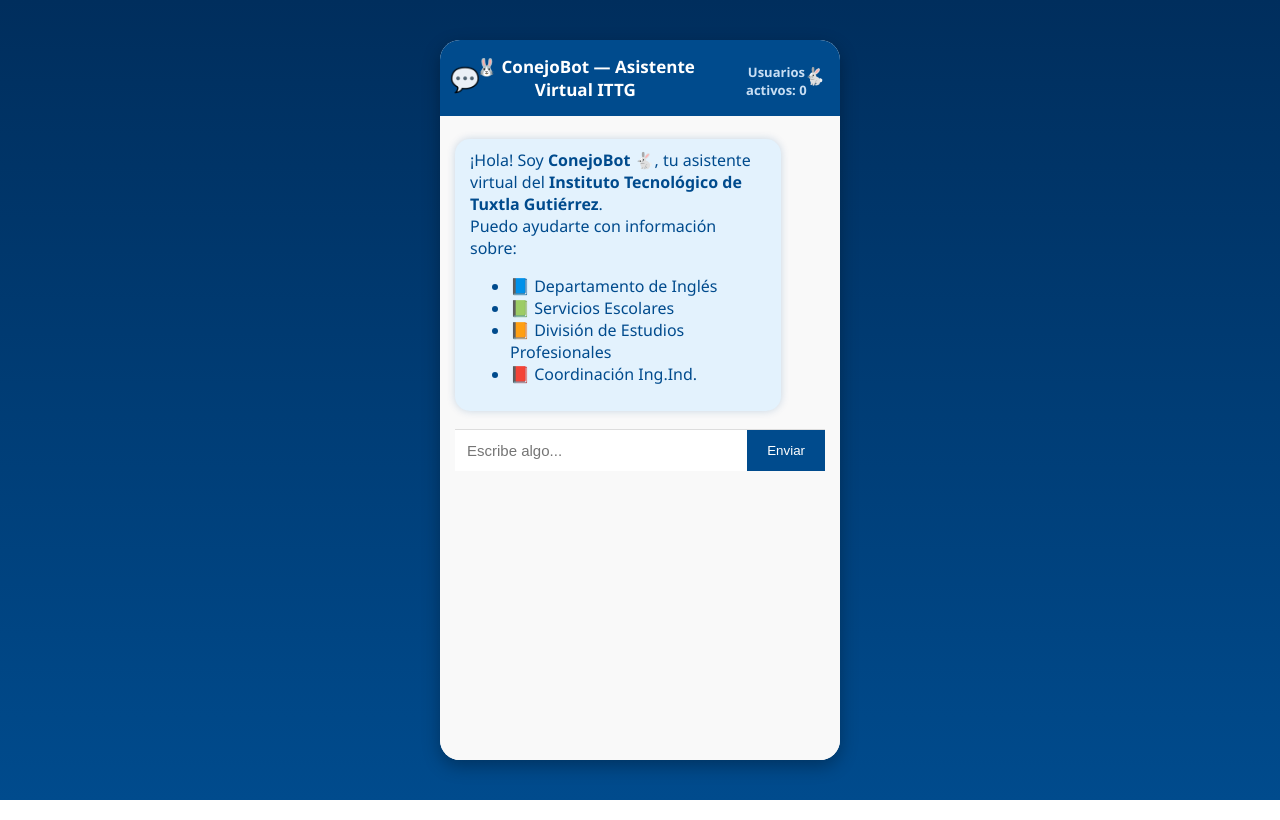
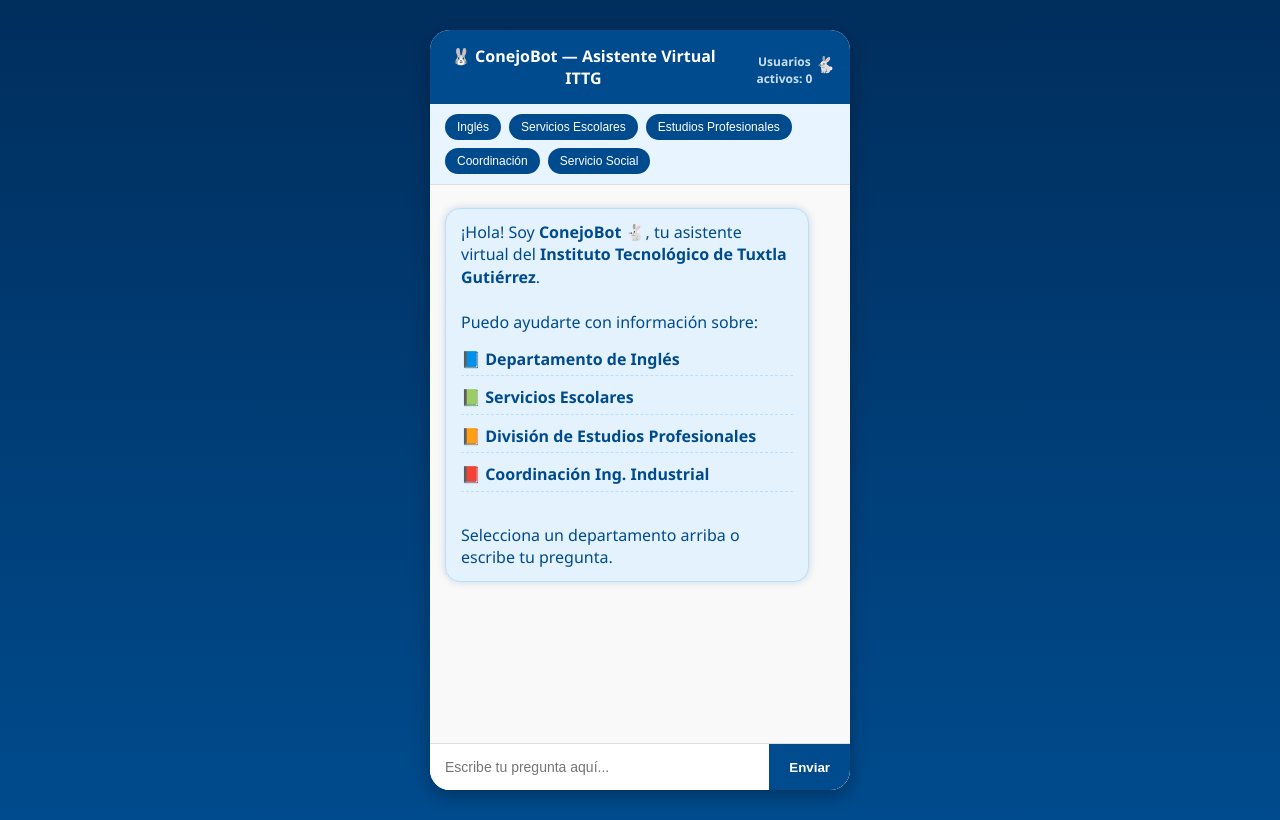
Before and after one commit to 6061jaqueline4002-bot/ConejoBott, a Flask app: page / in a window 1280 px wide. Run offline with Flask 3, Linux system fonts and the light colour scheme.

Commit message:
Update index.html

```diff
--- a/templates/index.html
+++ b/templates/index.html
@@ -15,18 +15,19 @@
             align-items: center;
             height: 100vh;
             margin: 0;
+            padding: 10px;
         }
 
         .chat-container {
-            width: 400px;
-            max-width: 90%;
+            width: 420px;
+            max-width: 95%;
             background: #ffffff;
             border-radius: 20px;
             overflow: hidden;
             box-shadow: 0 6px 18px rgba(0, 0, 0, 0.3);
             display: flex;
             flex-direction: column;
-            height: 90vh;
+            height: 95vh;
         }
 
         .chat-header {
@@ -34,7 +35,7 @@
             color: white;
             padding: 15px;
             text-align: center;
-            font-size: 17px;
+            font-size: 16px;
             font-weight: bold;
             position: relative;
         }
@@ -52,10 +53,36 @@
         }
 
         .user-count {
-            font-size: 13px;
+            font-size: 12px;
             margin-top: 5px;
             color: #dfefff;
             opacity: 0.9;
+        }
+
+        .quick-actions {
+            background: #e8f4ff;
+            padding: 10px 15px;
+            display: flex;
+            flex-wrap: wrap;
+            gap: 8px;
+            border-bottom: 1px solid #ddd;
+        }
+
+        .quick-btn {
+            background: #004B8D;
+            color: white;
+            border: none;
+            padding: 6px 12px;
+            border-radius: 15px;
+            font-size: 12px;
+            cursor: pointer;
+            transition: all 0.3s;
+            white-space: nowrap;
+        }
+
+        .quick-btn:hover {
+            background: #003366;
+            transform: translateY(-2px);
         }
 
         .chat-box {
@@ -70,10 +97,11 @@
 
         .bot-message, .user-message {
             margin: 8px 0;
-            padding: 10px 15px;
+            padding: 12px 15px;
             border-radius: 15px;
-            max-width: 80%;
+            max-width: 85%;
             animation: pop 0.3s ease;
+            line-height: 1.4;
         }
 
         @keyframes pop {
@@ -86,6 +114,7 @@
             color: #004B8D;
             align-self: flex-start;
             box-shadow: 0 0 8px rgba(0, 75, 141, 0.2);
+            border: 1px solid #bbdefb;
         }
 
         .user-message {
@@ -98,23 +127,26 @@
         .chat-form {
             display: flex;
             border-top: 1px solid #ddd;
+            background: white;
         }
 
         .chat-form input {
             flex: 1;
             border: none;
-            padding: 12px;
-            font-size: 15px;
+            padding: 15px;
+            font-size: 14px;
             outline: none;
+            background: transparent;
         }
 
         .chat-form button {
             background: #004B8D;
             color: white;
             border: none;
-            padding: 12px 20px;
+            padding: 15px 20px;
             cursor: pointer;
             transition: background 0.3s;
+            font-weight: bold;
         }
 
         .chat-form button:hover {
@@ -139,19 +171,35 @@
             50% { opacity: 1; }
         }
 
-        .floating-emoji {
-            position: absolute;
-            bottom: 10px;
-            left: 10px;
-            font-size: 24px;
-            opacity: 0.7;
-            animation: floatUp 5s infinite ease-in-out;
+        .department-list {
+            margin: 10px 0;
+            padding: 0;
+            list-style: none;
         }
 
-        @keyframes floatUp {
-            0% { transform: translateY(0); opacity: 0.7; }
-            50% { transform: translateY(-15px); opacity: 1; }
-            100% { transform: translateY(0); opacity: 0.7; }
+        .department-list li {
+            margin: 5px 0;
+            padding: 5px 0;
+            border-bottom: 1px dashed #bbdefb;
+        }
+
+        /* Mejorar scrollbar */
+        .chat-box::-webkit-scrollbar {
+            width: 6px;
+        }
+
+        .chat-box::-webkit-scrollbar-track {
+            background: #f1f1f1;
+            border-radius: 3px;
+        }
+
+        .chat-box::-webkit-scrollbar-thumb {
+            background: #004B8D;
+            border-radius: 3px;
+        }
+
+        .chat-box::-webkit-scrollbar-thumb:hover {
+            background: #003366;
         }
     </style>
 </head>
@@ -161,23 +209,32 @@
         <div class="chat-header">
             🐰 ConejoBot — Asistente Virtual ITTG
             <div class="user-count" id="user-count">Usuarios activos: 0</div>
-            <div class="floating-emoji">💬</div>
+        </div>
+
+        <div class="quick-actions">
+            <button class="quick-btn" onclick="sendQuickMessage('Inglés')">Inglés</button>
+            <button class="quick-btn" onclick="sendQuickMessage('Servicios escolares')">Servicios Escolares</button>
+            <button class="quick-btn" onclick="sendQuickMessage('División de estudios profesionales')">Estudios Profesionales</button>
+            <button class="quick-btn" onclick="sendQuickMessage('Coordinación')">Coordinación</button>
+            <button class="quick-btn" onclick="sendQuickMessage('¿Cuándo empezar servicio social?')">Servicio Social</button>
         </div>
 
         <div class="chat-box" id="chat-box">
             <div class="bot-message">
-                ¡Hola! Soy <b>ConejoBot</b> 🐇, tu asistente virtual del <b>Instituto Tecnológico de Tuxtla Gutiérrez</b>.<br>
+                ¡Hola! Soy <b>ConejoBot</b> 🐇, tu asistente virtual del <b>Instituto Tecnológico de Tuxtla Gutiérrez</b>.<br><br>
                 Puedo ayudarte con información sobre:
-                <ul>
-                    <li>📘 Departamento de Inglés</li>
-                    <li>📗 Servicios Escolares</li>
-                    <li>📙 División de Estudios Profesionales</li>
-                    <li>📕 Coordinación Ing.Ind.</li>
+                <ul class="department-list">
+                    <li>📘 <b>Departamento de Inglés</b>
+                    <li>📗 <b>Servicios Escolares</b>
+                    <li>📙 <b>División de Estudios Profesionales</b>
+                    <li>📕 <b>Coordinación Ing. Industrial</b>
                 </ul>
+                <br>Selecciona un departamento arriba o escribe tu pregunta.
+            </div>
         </div>
 
         <form class="chat-form" id="chat-form">
-            <input type="text" id="user-input" placeholder="Escribe algo..." autocomplete="off" required>
+            <input type="text" id="user-input" placeholder="Escribe tu pregunta aquí..." autocomplete="off" required>
             <button type="submit">Enviar</button>
         </form>
     </div>
@@ -187,6 +244,14 @@
         const input = document.getElementById("user-input");
         const chatBox = document.getElementById("chat-box");
         const userCount = document.getElementById("user-count");
+
+        // Hacer focus automático en el input
+        input.focus();
+
+        function sendQuickMessage(text) {
+            input.value = text;
+            form.dispatchEvent(new Event('submit', { cancelable: true }));
+        }
 
         // Mostrar mensaje del usuario
         function addUserMessage(text) {
@@ -201,32 +266,28 @@
         function showTypingIndicator() {
             const typing = document.createElement("div");
             typing.classList.add("bot-message", "typing");
-            typing.innerHTML = "ConejoBot_ITTG está escribiendo<span class='dot'>.</span><span class='dot'>.</span><span class='dot'>.</span>";
+            typing.innerHTML = "ConejoBot está escribiendo<span class='dot'>.</span><span class='dot'>.</span><span class='dot'>.</span>";
             chatBox.appendChild(typing);
             chatBox.scrollTop = chatBox.scrollHeight;
             return typing;
         }
 
-        // Mostrar respuesta del bot con animación
-        function typeBotMessage(text) {
+        // Mostrar respuesta del bot
+        function addBotMessage(text) {
             const message = document.createElement("div");
             message.classList.add("bot-message");
+
+            // Convertir saltos de línea en <br> y formato básico
+            const formattedText = text
+                .replace(/\n/g, '<br>')
+                .replace(/\*\*(.*?)\*\*/g, '<b>$1</b>')
+                .replace(/\*(.*?)\*/g, '<i>$1</i>');
+
+            message.innerHTML = formattedText;
             chatBox.appendChild(message);
-            let index = 0;
-            const speed = 20;
-            const interval = setInterval(() => {
-                message.innerHTML = text.substring(0, index++);
             chatBox.scrollTop = chatBox.scrollHeight;
-                if (index > text.length) clearInterval(interval);
-            }, speed);
         }
 
-        // Actualizar contador de usuarios
-        async function updateUserCount() {
-            const res = await fetch("/usuarios");
-            const data = await res.json();
-            userCount.textContent = `Usuarios activos: ${data.usuarios}`;
-        }
 
         // Enviar mensaje
         form.addEventListener("submit", async (e) => {
@@ -236,9 +297,11 @@
 
             addUserMessage(userText);
             input.value = "";
+            input.focus(); // Mantener focus en el input
 
             const typingIndicator = showTypingIndicator();
 
+            try {
                 const response = await fetch("/enviar", {
                     method: "POST",
                     headers: { "Content-Type": "application/json" },
@@ -247,8 +310,19 @@
 
                 const data = await response.json();
                 chatBox.removeChild(typingIndicator);
-            typeBotMessage(data.respuesta || "Lo siento, no entendí eso 😅");
+                addBotMessage(data.respuesta || "Lo siento, no entendí eso 😅");
                 updateUserCount();
+            } catch (error) {
+                chatBox.removeChild(typingIndicator);
+                addBotMessage("Error de conexión. Intenta nuevamente.");
+            }
+        });
+
+        // Enviar con Enter
+        input.addEventListener("keypress", (e) => {
+            if (e.key === "Enter") {
+                form.dispatchEvent(new Event('submit', { cancelable: true }));
+            }
         });
 
         updateUserCount();
```
Lines whose indentation alone changed are shown as unchanged.
